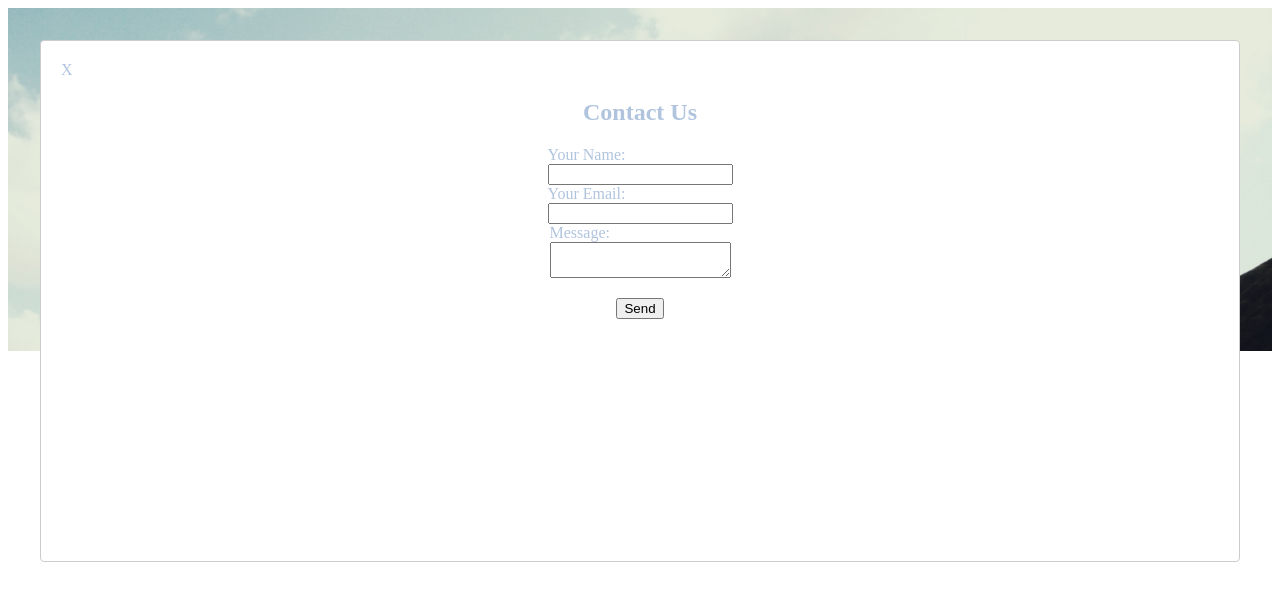
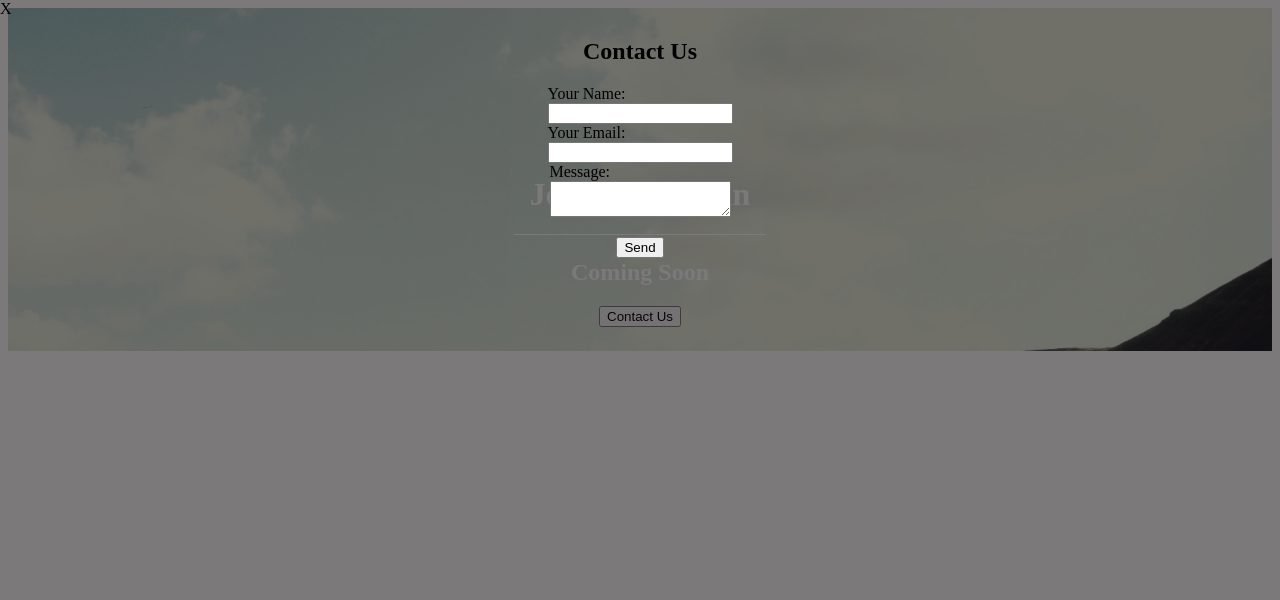
Before and after one commit to ColinRTaylor/netlify-test, a Gatsby site: page / in a window 1280 px wide. Both pictures are taken after a click on the button "Contact Us". Built offline with nearby package versions, Linux system fonts and the light colour scheme; Gatsby itself is replaced by a stand-in of ours.

Commit message:
another ajax attempt

```diff
--- a/src/components/Form.js
+++ b/src/components/Form.js
@@ -16,12 +16,17 @@ class ContactForm extends React.Component {
   /* Here’s the juicy bit for posting the form submission */
 
   handleSubmit = e => {
-    fetch("/", {
+    e.preventDefault();
+    const action = this.form.getAttribute("action")
+    fetch(action, {
       method: "POST",
       headers: { "Content-Type": "application/x-www-form-urlencoded" },
       body: encode({ "form-name": "contact", ...this.state })
     })
-      .then(() => console.log("Success!"))
+      .then(() => {
+        this.props.toggle();
+        console.log("Success!")
+      })
       .catch(error => alert(error));
 
     e.preventDefault();
@@ -43,7 +48,10 @@ class ContactForm extends React.Component {
 
         </form>
 
-        <StyledForm onSubmit={this.handleSubmit} name="contact" >
+        <StyledForm
+          onSubmit={this.handleSubmit}
+          data-netlify="true" name="contact" action="contact"
+          innerRef={(e) => this.form = e}>
           <h2>Contact Us</h2>
           <div>
             <StyledLabel>
@@ -65,7 +73,7 @@ class ContactForm extends React.Component {
           </div>
           <button style={{ margin: "2vh 0" }} type="submit">Send</button>
         </StyledForm>
-      </div>
+      </div >
     );
   }
 }
--- a/src/layouts/index.css
+++ b/src/layouts/index.css
@@ -638,3 +638,15 @@ button {
   border-radius: 4px;
   background-color: #FFFFFF;
 }
+input[type="email"], input[type="text"], textarea {
+  border: 1px solid gray;
+}
+.modal {
+  background: #fff;
+  color: 'lightsteelblue';
+  height: 60%;
+  margin: 40px auto;
+  width: 60%;
+  padding: 20px;
+
+}
--- a/src/pages/index.js
+++ b/src/pages/index.js
@@ -36,14 +36,16 @@ class IndexPage extends React.Component {
     return (<ReactModal
       isOpen={this.state.open}
       contentLabel="Contact Us"
+      className={{ base: 'modal', }}
+      shouldCloseOnOverlayClick={true}
+      toggle={this.toggle}
       style={{
         overlay: {
-          backgroundColor: 'transparent'
+          backgroundColor: 'rgba(16, 11, 11, 0.55)'
 
         },
         content: {
-          color: 'lightsteelblue',
-          height: '60%'
+
         }
       }}
     > <CloseButton onClick={this.toggle}>X</CloseButton>
```
